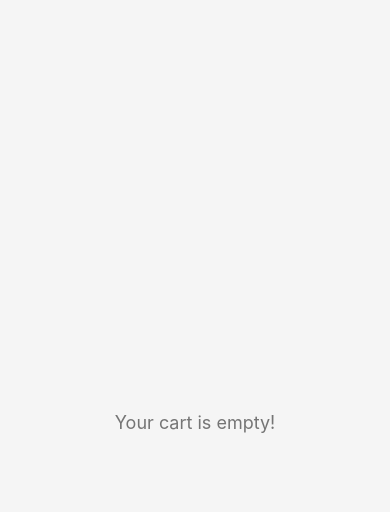
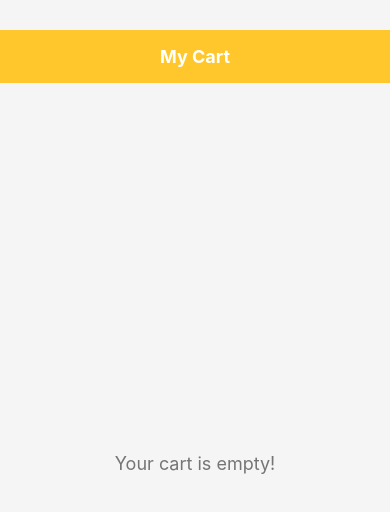
Before and after one commit to ChaminduWn/Restaurant-MobileApp, a React Native app: screen /Cart in a window 390 px wide. Shown: the top 512 px of the page. Built offline with nearby package versions, Linux system fonts and the light colour scheme.

Commit message:
cart id done , only left profile ,payment and shopping cart only

```diff
--- a/screen/CartScreen.js
+++ b/screen/CartScreen.js
@@ -12,7 +12,7 @@ import { useSelector, useDispatch } from "react-redux";
 import {
   removeFromCart,
   incrementQuantity,
-   decrementQuantity
+  decrementQuantity,
 } from "../redux/CartReducer";
 
 const CartScreen = () => {
@@ -33,7 +33,7 @@ const CartScreen = () => {
   };
 
   const handleDecrementQuantity = (id) => {
-   const item = cart.find(item => item._id === id);
+    const item = cart.find((item) => item._id === id);
     if (item && item.quantity > 1) {
       dispatch(decrementQuantity({ id }));
     } else {
@@ -75,6 +75,11 @@ const CartScreen = () => {
 
   return (
     <View style={styles.container}>
+      {/* Top bar */}
+      <View style={styles.topBar}>
+        <Text style={styles.topBarTitle}>My Cart</Text>
+      </View>
+
       {cart.length === 0 ? (
         <View style={styles.emptyContainer}>
           <Text style={styles.emptyText}>Your cart is empty!</Text>
@@ -90,7 +95,9 @@ const CartScreen = () => {
           <View style={styles.totalContainer}>
             <Text style={styles.totalText}>Total: LKR {calculateTotal()}</Text>
             <TouchableOpacity style={styles.checkoutButton}>
-             <Text style={styles.checkoutButtonText}>Proceed to Checkout</Text>
+              <Text style={styles.checkoutButtonText}>
+                Proceed to Checkout
+              </Text>
             </TouchableOpacity>
           </View>
         </>
@@ -103,10 +110,24 @@ const styles = StyleSheet.create({
   container: {
     flex: 1,
     backgroundColor: "#f5f5f5",
+  },
+  topBar: {
+    marginTop:30,
+    backgroundColor: "#FFC72C",
+    paddingVertical: 16,
     paddingHorizontal: 16,
+    alignItems: "center",
+    justifyContent: "center",
+    elevation: 4,
+  },
+  topBarTitle: {
+    color: "#fff",
+    fontSize: 18,
+    fontWeight: "bold",
   },
   list: {
     paddingVertical: 16,
+    paddingHorizontal: 16,
   },
   card: {
     flexDirection: "row",
@@ -170,6 +191,7 @@ const styles = StyleSheet.create({
     borderRadius: 8,
     marginBottom: 16,
     elevation: 3,
+    marginHorizontal: 16,
   },
   totalText: {
     fontSize: 18,
--- a/screen/HomeScreen.js
+++ b/screen/HomeScreen.js
@@ -124,11 +124,15 @@ const HomeScreen = () => {
 
   return (
     <View style={styles.container}>
+       <View style={styles.topBar}>
+              <Text style={styles.topBarTitle}>WN Foods And Resturants</Text>
+
+            </View>
+
       {/* Search Bar */}
       <View
         style={{
           backgroundColor: "#FFC72C",
-          padding: 10,
           height: 60,
           flexDirection: "row",
           alignItems: "center",
@@ -154,14 +158,30 @@ const HomeScreen = () => {
 
 const styles = StyleSheet.create({
   container: {
-    marginTop: 60,
+    marginTop: 30,
+
     flex: 1,
     backgroundColor: "#f5f5f5",
+  },
+
+  topBar: {
+
+    backgroundColor: "#fff",
+    paddingVertical: 16,
+    paddingHorizontal: 16,
+    alignItems: "center",
+    justifyContent: "center",
+    elevation: 4,
+  },
+  topBarTitle: {
+    color: "#1c1c1c",
+    fontSize: 18,
+    fontWeight: "bold",
   },
   searchBar: {
     width: "90%",
     height: 40,
-    borderColor: "#6200EE",
+    borderColor: "#1C1C1C",
     borderWidth: 1,
     borderRadius: 8,
     margin: 16,
@@ -171,8 +191,11 @@ const styles = StyleSheet.create({
   },
   list: {
     padding: 16,
+
+
   },
   card: {
+
     backgroundColor: "#ffffff",
     borderRadius: 8,
     marginBottom: 16,
```
Lines whose indentation alone changed are shown as unchanged.
